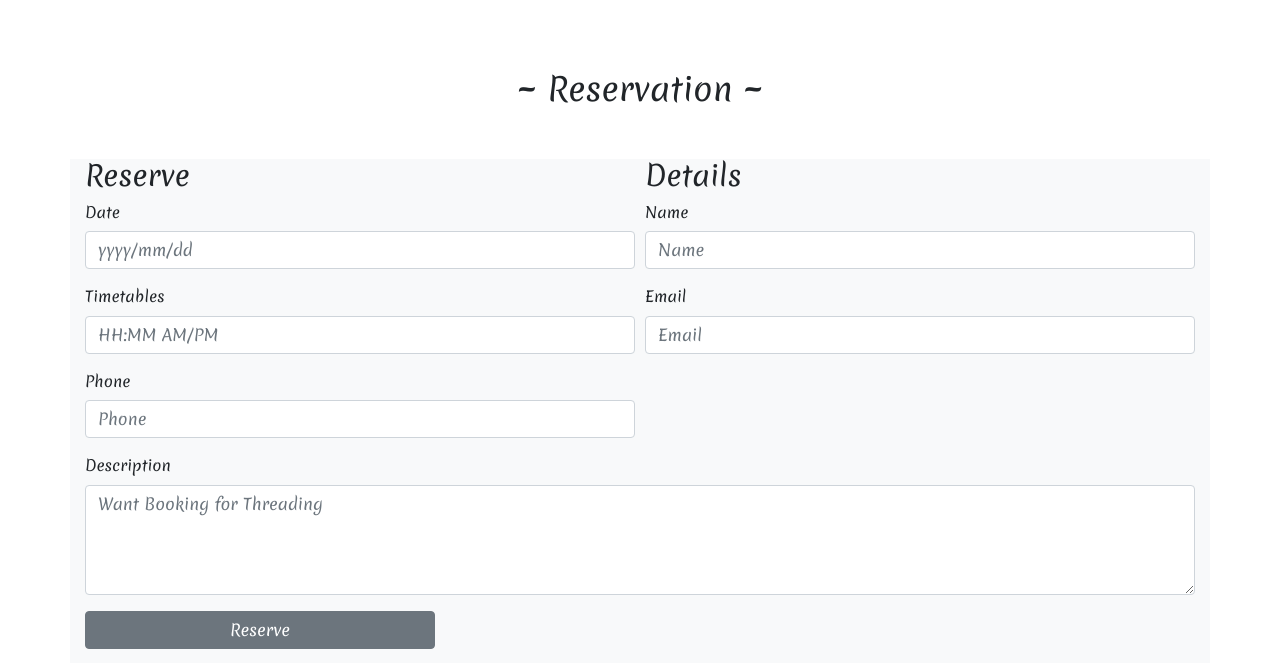
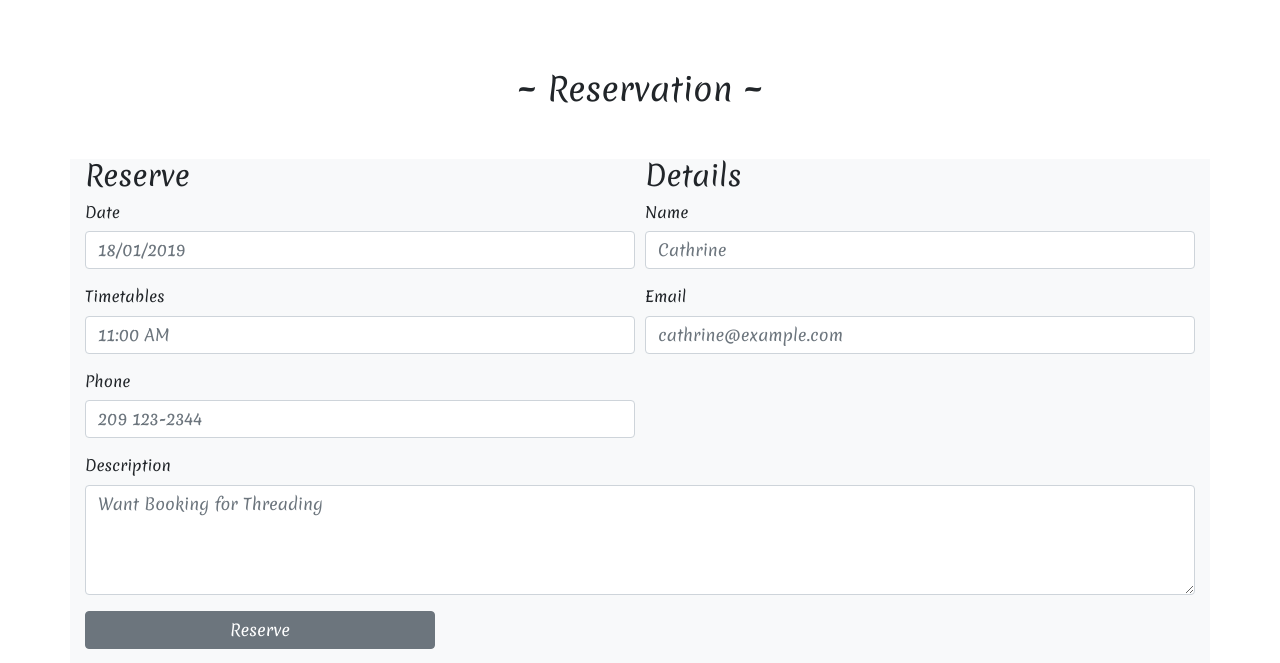
Before and after one commit to Sumit-Singh-Dhalla/beauty-upgrade, a Django app: page /home in a window 1280 px wide. Shown: the part 2375-3038 px from the top of the page. Run offline with Django 3.2, Linux system fonts and the light colour scheme; some libraries are stand-ins or nearby versions.

```diff
--- a/newApp/templates/index.html
+++ b/newApp/templates/index.html
@@ -144,28 +144,28 @@
 						  	<div class="form-group col-6">
 						  		<h3>Reserve</h3>
 						  		<label for="inputDate"> Date</label>
-						  		<input type="text" class="form-control" id="inputDate" placeholder="yyyy/mm/dd"
+						  		<input type="text" class="form-control" id="inputDate" placeholder="18/01/2019"
 								name="date" required>
 						  	</div>
 						  	<div class="form-group col-6">
 						  		<h3>Details</h3>
 						  		<label for="inputName"> Name</label>
-						  		<input type="text" class="form-control" id="inputName" placeholder="Name"
+						  		<input type="text" class="form-control" id="inputName" placeholder="Cathrine"
 								name="name" required>
 						  	</div>
 						  	<div class="form-group col-6">
 						  		<label for="inputTime"> Timetables</label>
-						  		<input type="text" class="form-control" id="inputTime" placeholder="HH:MM AM/PM"
+						  		<input type="text" class="form-control" id="inputTime" placeholder="11:00 AM"
 								name="time" required>
 						  	</div>
 						  	<div class="form-group col-6">
 						  		<label for="inputEmail"> Email</label>
-						  		<input type="email" class="form-control" id="inputEmail" placeholder="Email"
+						  		<input type="email" class="form-control" id="inputEmail" placeholder="cathrine@example.com"
 								name="email" required>
 						  	</div>
 						  	<div class="form-group col-6">
 						  		<label for="inputCel"> Phone</label>
-						  		<input type="tel" class="form-control" id="inputCel" placeholder="Phone"
+						  		<input type="tel" class="form-control" id="inputCel" placeholder="209 123-2344"
 								name="phone" required>
 						  	</div>
   							<div class="form-group col-12">
```
